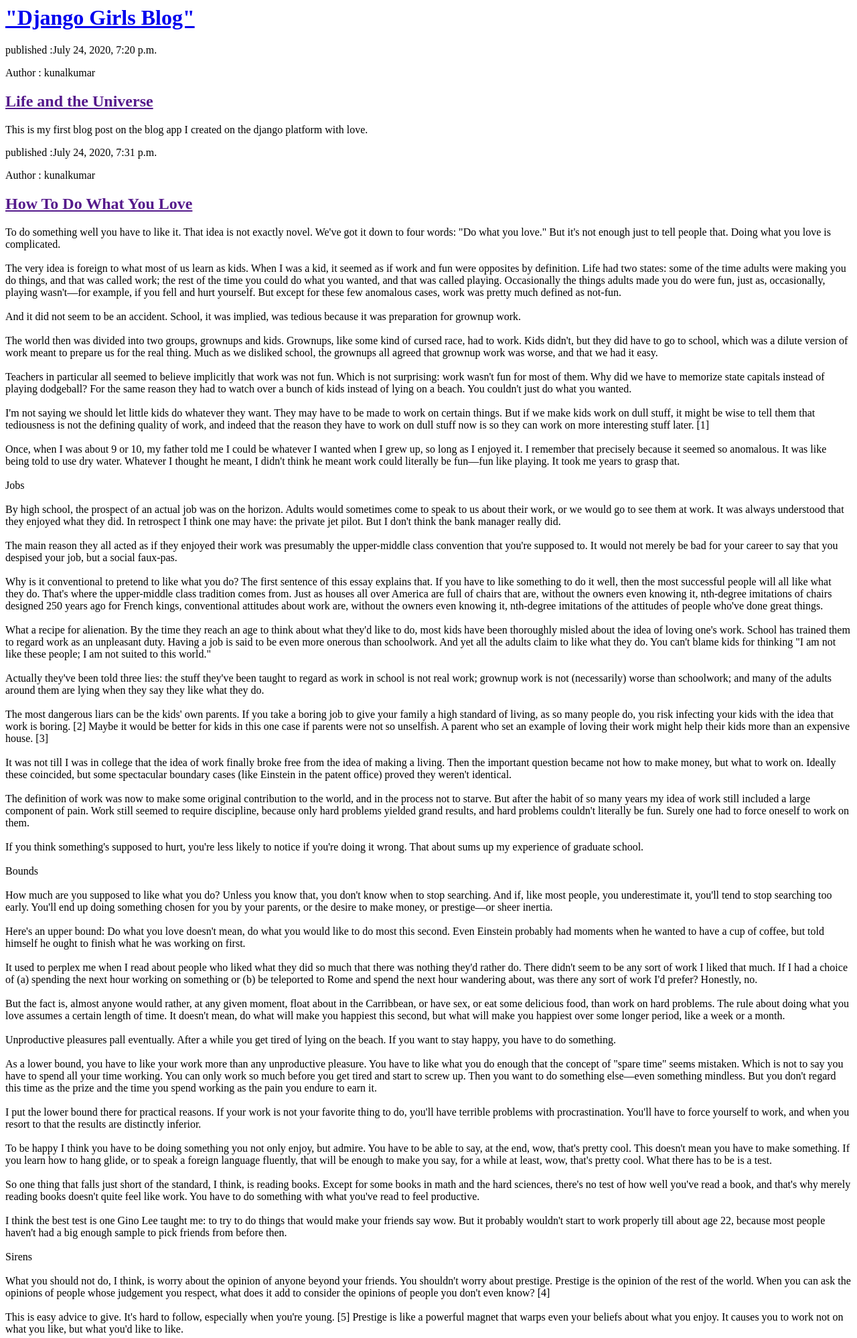
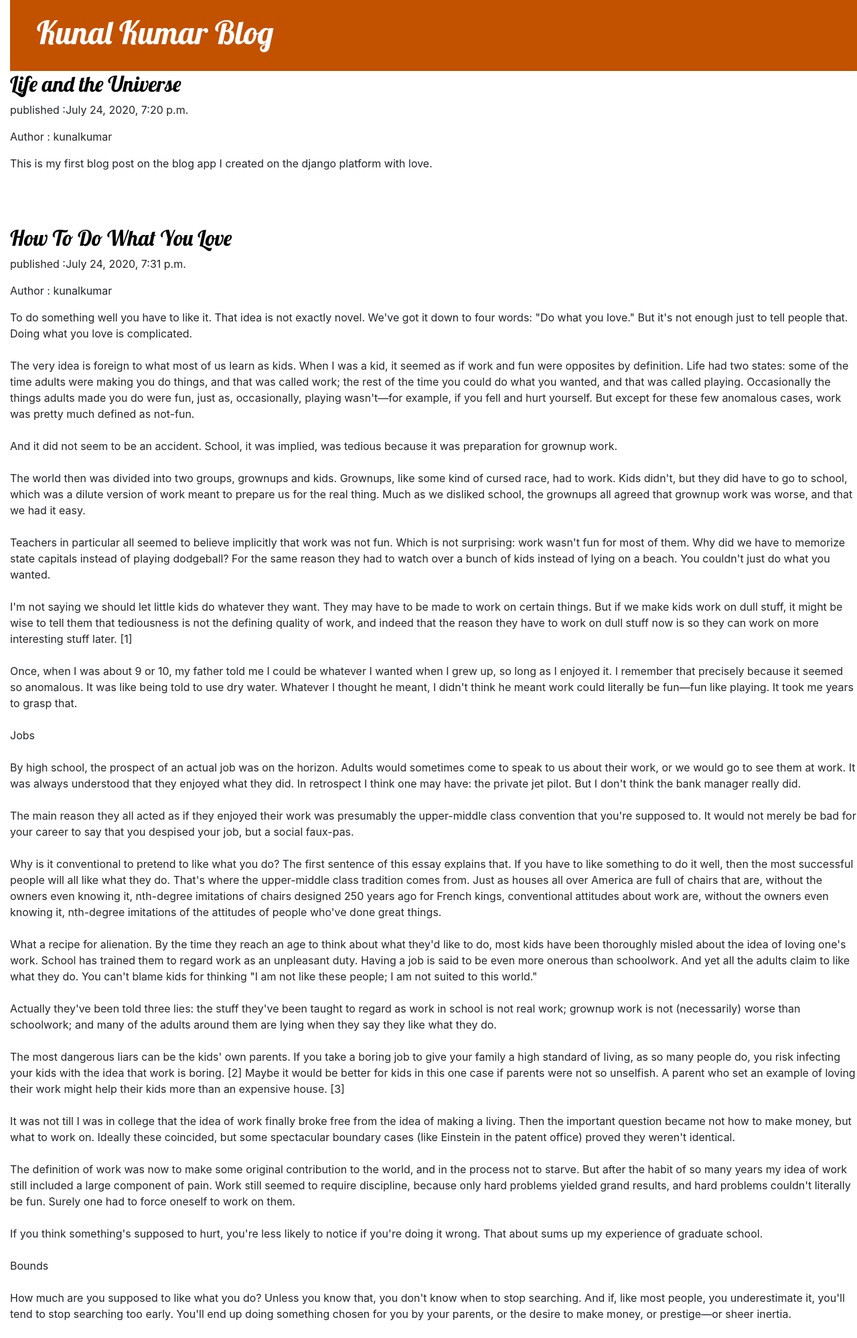
Before and after one commit to kunal-krforever/my-first-blog, a Django app: page / in a window 1280 px wide. Shown: the top 1998 px of the page at 67% size. Run offline with Django 3.2, Linux system fonts and the light colour scheme; data comes from the database, SQL or seed files in the repository; both versions use the stored data as it was after the commit; some libraries are stand-ins or nearby versions.

Commit message:
css changes

```diff
--- a/mysite/blog/models.py
+++ b/mysite/blog/models.py
@@ -9,7 +9,7 @@
     text = models.TextField()
     created_date = models.DateTimeField(default=timezone.now)
     published_date = models.DateTimeField(blank=True, null=True)
-
+    image = models.ImageField(upload_to='images/')
     def publish(self):
         self.published_date = timezone.now()
         self.save()
--- /dev/null
+++ b/mysite/blog/static/css/blog.css
@@ -0,0 +1,46 @@
+.page-header {
+    background-color: #C25100;
+    margin-top: 0;
+    padding: 20px 20px 20px 40px;
+}
+
+.page-header h1, .page-header h1 a, .page-header h1 a:visited, .page-header h1 a:active {
+    color: #ffffff;
+    font-size: 36pt;
+    text-decoration: none;
+}
+
+body {
+    padding-left: 15px;
+}
+
+h1, h2, h3, h4 {
+    font-family: 'Lobster', cursive;
+}
+
+.date {
+    color: #828282;
+}
+
+.save {
+    float: right;
+}
+
+.post-form textarea, .post-form input {
+    width: 100%;
+}
+
+.top-menu, .top-menu:hover, .top-menu:visited {
+    color: #ffffff;
+    float: right;
+    font-size: 26pt;
+    margin-right: 20px;
+}
+
+.post {
+    margin-bottom: 80px;
+}
+
+.post h2 a, .post h2 a:visited {
+    color: #000000;
+}
--- a/mysite/blog/templates/blog/post_list.html
+++ b/mysite/blog/templates/blog/post_list.html
@@ -1,13 +1,28 @@
-<div>
-    <h1><a href="/">"Django Girls Blog"</a></h1>
+<!DOCTYPE html>
+{%load static%}
+<html>
+    <head>
+        <title>Kunal kumar blog</title>
+        <meta name="viewport" content="width=device-width, initial-scale=1, shrink-to-fit=no">
+        <link href="//fonts.googleapis.com/css?family=Lobster&subset=latin,latin-ext" rel="stylesheet" type="text/css">
+
+        <link rel="stylesheet" href="https://stackpath.bootstrapcdn.com/bootstrap/4.5.0/css/bootstrap.min.css" integrity="sha384-9aIt2nRpC12Uk9gS9baDl411NQApFmC26EwAOH8WgZl5MYYxFfc+NcPb1dKGj7Sk" crossorigin="anonymous">
+        <link rel="stylesheet" href="{% static 'css/blog.css'  %}">
+    </head>
+<body>
+
+<div class="page-header">
+    <h1><a href="/">Kunal Kumar Blog</a></h1>
 </div>
 
 
 {% for post in posts%}
-    <div>
+    <div class="post">
+        <h2><a href="">{{ post.title}}</a></h2>
         <p>published :{{ post.published_date}}</p>
         <p>Author : {{post.author}}</p>
-        <h2><a href="">{{ post.title}}</a></h2>
         <p>{{post.text|linebreaksbr }}</p>
     </div>
 {% endfor %}
+</body>
+</html>
--- a/mysite/mysite/settings.py
+++ b/mysite/mysite/settings.py
@@ -120,3 +120,6 @@
 
 STATIC_URL = '/static/'
 STATIC_URL = os.path.join(BASE_DIR, '/static/')
+
+MEDIA_URL='/media/'
+MEDIA_ROOT= os.path.join(BASE_DIR,'media')
--- a/mysite/mysite/urls.py
+++ b/mysite/mysite/urls.py
@@ -15,8 +15,13 @@
 """
 from django.contrib import admin
 from django.urls import path,include
+from django.conf import settings
+from django.conf.urls.static import static
 
 urlpatterns = [
     path('admin/', admin.site.urls),
     path('',include('blog.urls')),
 ]
+
+
+urlpatterns += static(settings.MEDIA_URL, document_root=settings.MEDIA_ROOT)
```
Also changed, not shown: mysite/blog/migrations/0002_post_image.py (added), mysite/blog/static/blog/image/patrick-tomasso-Oaqk7qqNh_c-unsplash.jpg (added), mysite/db.sqlite3, mysite/media/images/patrick-tomasso-Oaqk7qqNh_c-unsplash.jpg (added), mysite/media/images/vintage_bollywood_advertisement_3.jpg (added), 3 other files.
